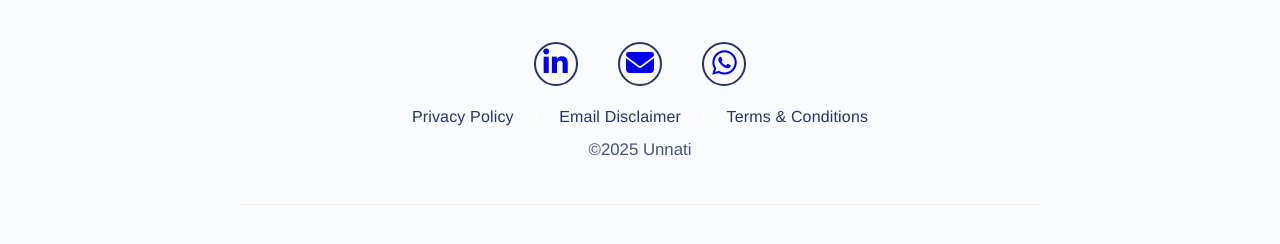
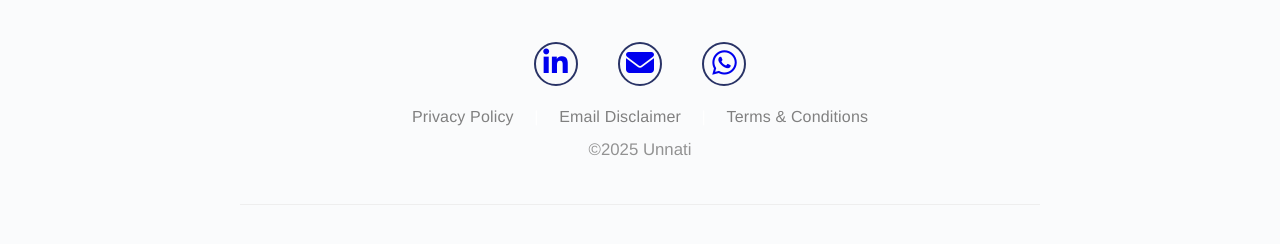
Before and after one commit to ashish161/naveen, a Jekyll site: the page built from index.html, in a window 1280 px wide and 1400 px high, scrolled down 363 px. Shown: the part 1115-1359 px from the top of the window. Built offline with Jekyll 4.4.1, drawn with Linux system fonts in a browser that asks for light colours.

```diff
--- a/assets/css/style.css
+++ b/assets/css/style.css
@@ -199,7 +199,7 @@
 }
 
 .footer-links a {
-  color:  #293366;
+  color:  grey;
   text-decoration: none;
   margin: 0 8px;
   transition: color 0.2s;
@@ -218,7 +218,7 @@
 .footer-copy {
   margin-top: 14px;
   font-size: 1.05em;
-  color: #293366;
+  color: grey;
   opacity: 0.85;
 }
 
```
Also changed, not shown: 2 other files.
